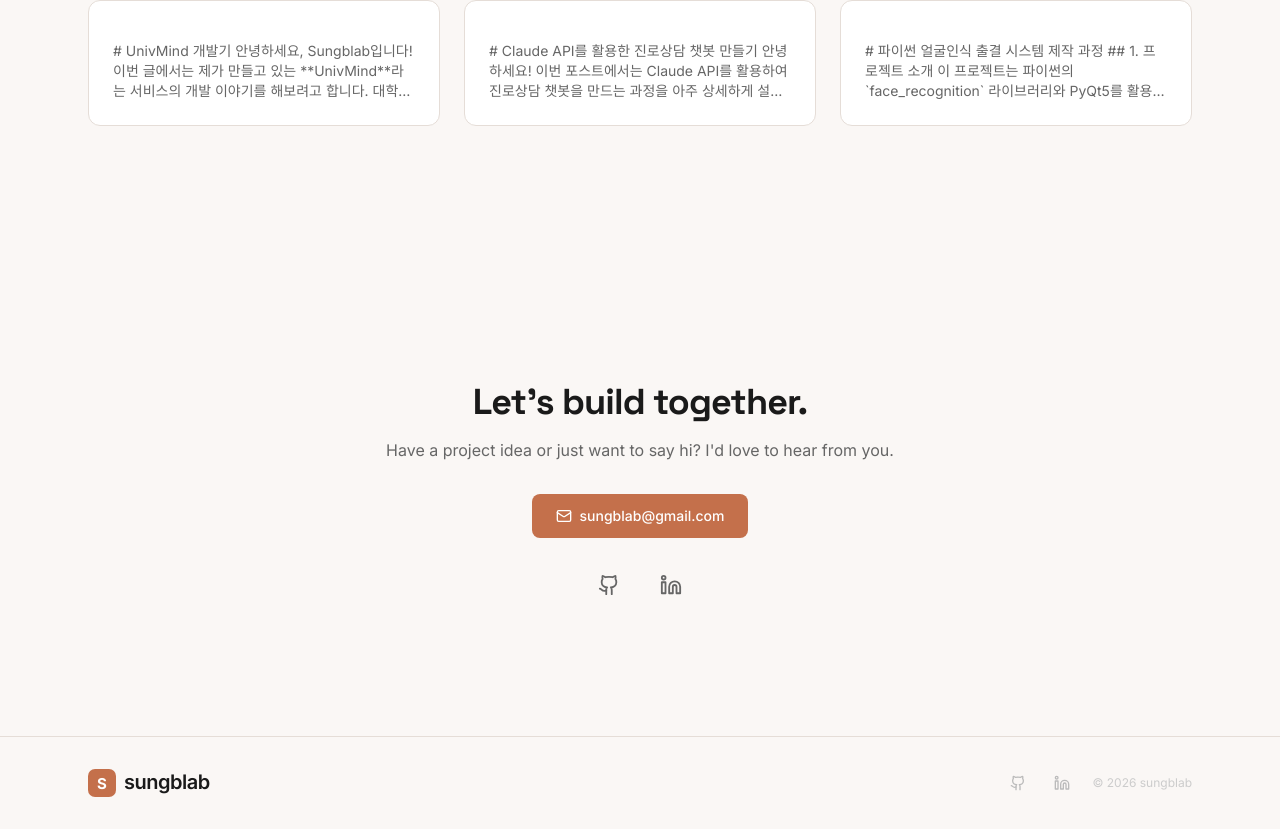
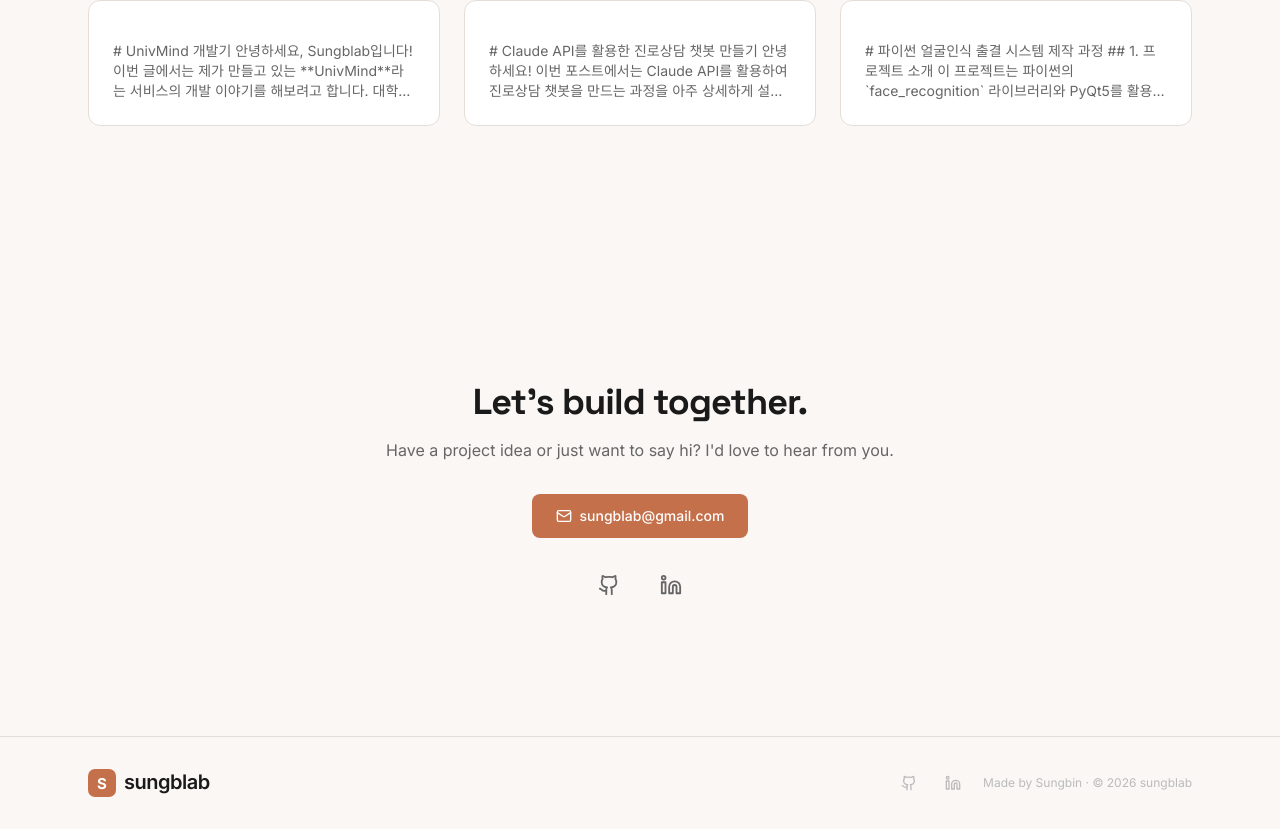
Before and after one commit to Sungblab/sungblab-nextjs, a Next.js app: page / in a window 1280 px wide. Shown: the part 2046-2875 px from the top of the page. Built offline with nearby package versions, Linux system fonts and the light colour scheme; no server answers; a web font is replaced by a local one.

Commit message:
fix: footer copyright — Made by Sungbin

```diff
--- a/components/layout/Footer.tsx
+++ b/components/layout/Footer.tsx
@@ -42,9 +42,9 @@ export const Footer: React.FC = () => {
             <Linkedin size={16} />
           </a>
           <span
-            className={`text-xs ${isDark ? "text-[#444]" : "text-[#ccc]"}`}
+            className={`text-xs ${isDark ? "text-[#555]" : "text-[#bbb]"}`}
           >
-            © {new Date().getFullYear()} sungblab
+            Made by Sungbin · © {new Date().getFullYear()} sungblab
           </span>
         </div>
       </div>
```
